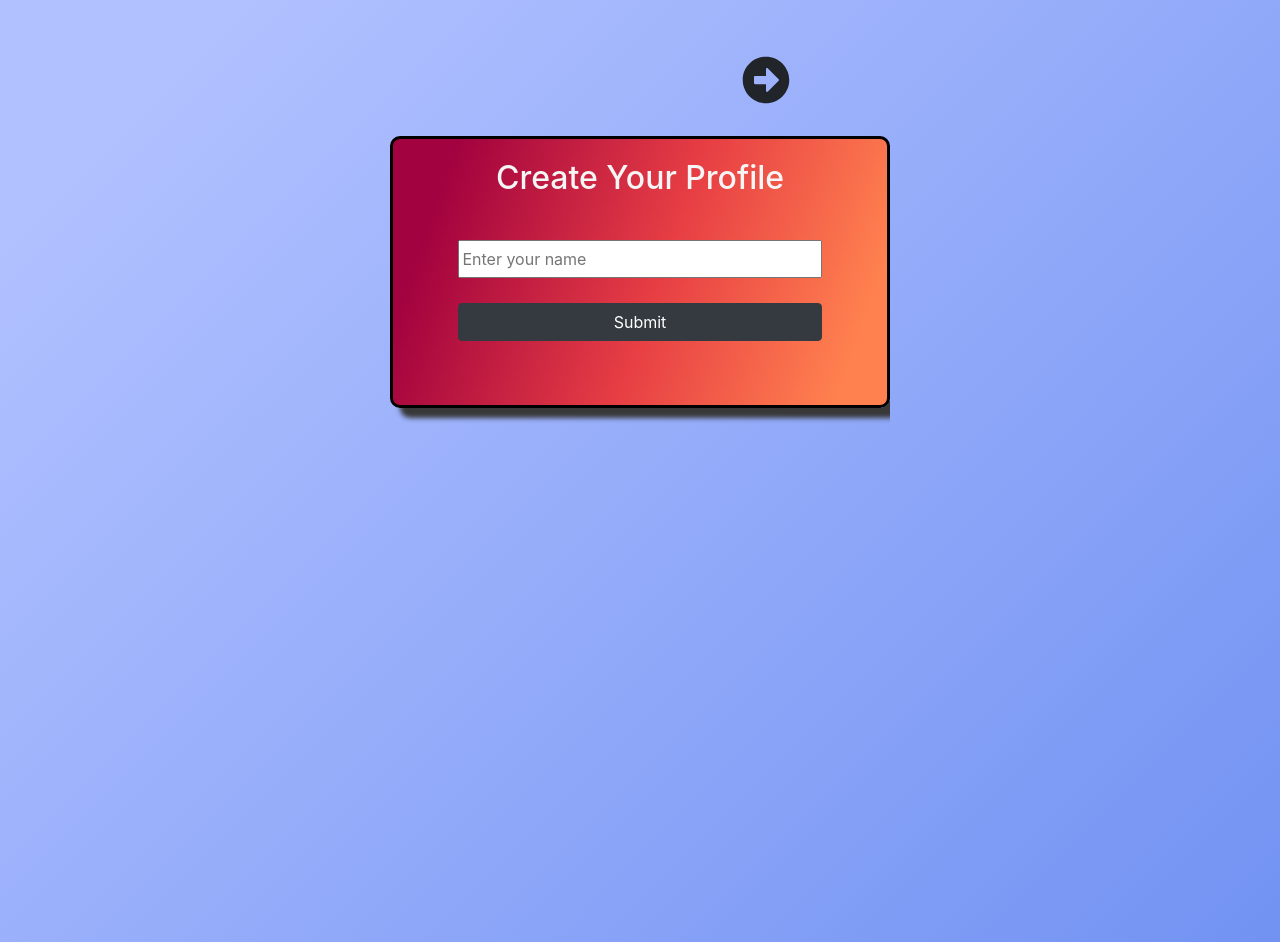
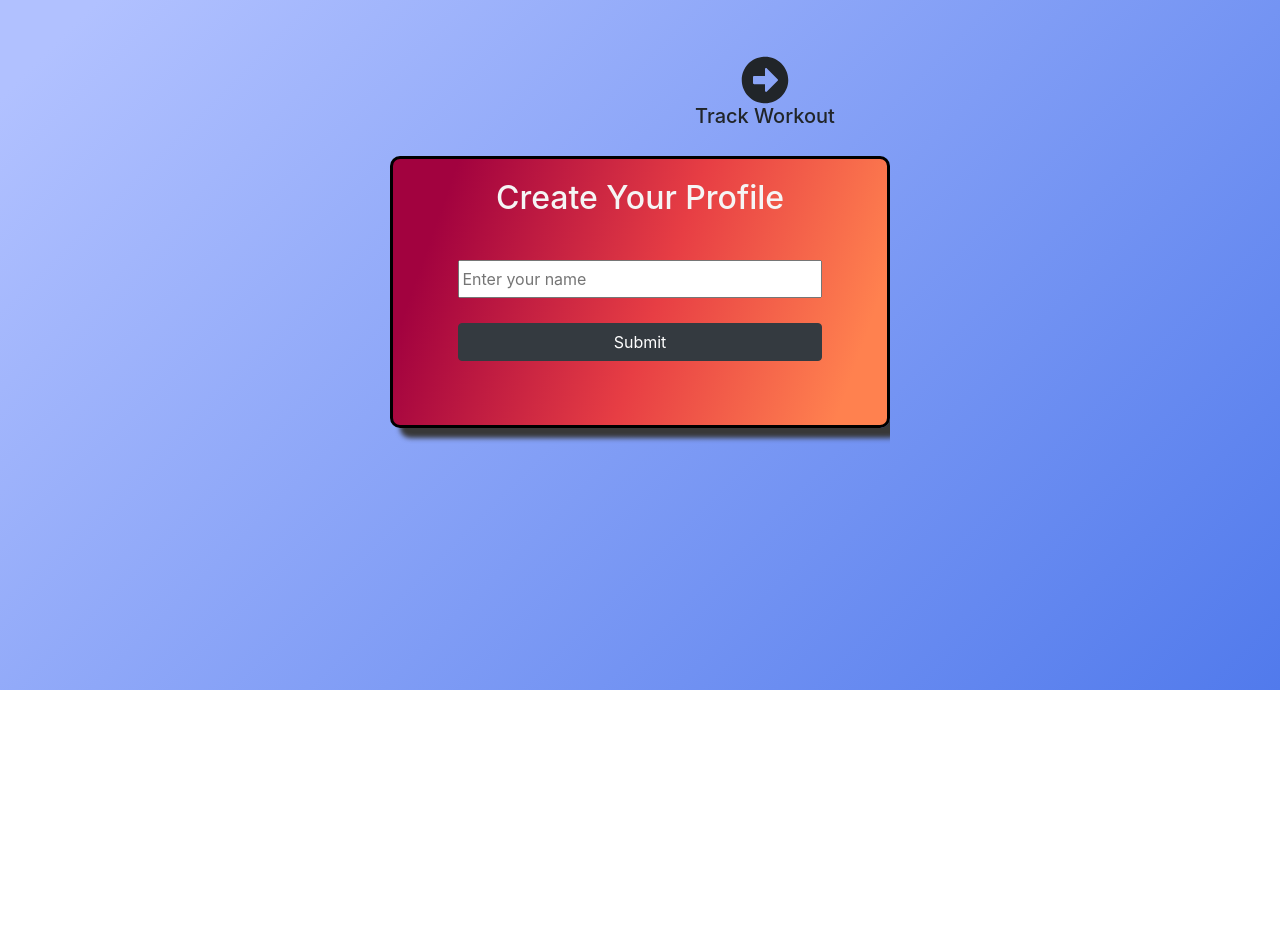
Before and after one commit to cvega21/fitness-tracking, a React (Create React App) app in the folder frontend/: page / in a window 1280 px wide. Shown: the part 110-1052 px from the top of the page. After the commit the page ends 800 px from the top, so only its background shows below. Built offline with nearby package versions, Linux system fonts and the light colour scheme.

Commit message:
fixed CSS - release 1.0

```diff
--- a/frontend/src/App.css
+++ b/frontend/src/App.css
@@ -22,6 +22,8 @@
   justify-content: center; */
   position: relative;
   overflow: hidden;
+  display: flex;
+  justify-content: center;
 }
 
 .componentContainer > div {
@@ -32,24 +34,27 @@
   display: flex;
   justify-content: space-around;
   position: relative;
-  height: 60px;
+  height: 80px;
   margin: 40px 0px 0px 0px;
+  width:
 }
 
 .navigationArrowsContainer > .previousButton {
   position: absolute;
-  left: 100px;
+  width: 200px;
+  left: 25px;
 }
 
 .navigationArrowsContainer > .nextButton {
   position: absolute;
-  right: 100px;
+  width: 200px;
+  right: 25px;
 }
 
 .navigationArrowsContainer > .nextButton:hover, .navigationArrowsContainer > .previousButton:hover {
   cursor: pointer;
   color:white;
-  animation: buttonfade 0.2s;
+  animation: buttonfade 0.25s;
 }
 
 @keyframes buttonfade {
@@ -60,25 +65,27 @@
 .activeWindowFromLeft {
   position: relative;
   left: 0px;
-  animation: slideToCenterFromLeft 0.5s;
+  animation: slideToCenterFromLeft 0.3s;
 }
 
 .activeWindowFromRight {
   position: relative;
   left: 0px;
-  animation: slideToCenterFromRight 0.5s;
+  animation: slideToCenterFromRight 0.3s;
 }
 
 .leftHiddenWindow {
   position: relative;
-  left: -600px;
-  animation: slideToLeft 0.5s;
+  left: -500px;
+  display: none;
+  animation: slideToLeft 0.3s;
 }
 
 .rightHiddenWindow {
   position: relative;
-  right: -600px;
-  animation: slideToRight 0.5s;
+  right: -500px;
+  display: none;
+  animation: slideToRight 0.3s;
 }
 
 @keyframes slideToRight {
--- a/frontend/src/App.js
+++ b/frontend/src/App.js
@@ -11,6 +11,7 @@ function App() {
   const windowArray = [<CreateUser/>, <CreateExercise/>, <GetExerciseLog/>];
   const [activeWindowCounter, setActiveWindowCounter] = useState(0);
   const [prevActiveWindowCounter, setPrevActiveWindowCounter] = useState(0);
+  const [textUnderNavigationArrows, setTextUnderNavigationArrows] = useState(['','']);
 
   const handleNavigation = e => {
     let navigateAction;
@@ -33,6 +34,14 @@ function App() {
     }
   }
 
+  useEffect(() => {
+    activeWindowCounter === 0
+    ? setTextUnderNavigationArrows(['','Track Workout'])
+    : activeWindowCounter === 1
+    ? setTextUnderNavigationArrows(['Create User','Workout History'])
+    : setTextUnderNavigationArrows(['Track Workout',''])
+  }, [activeWindowCounter])
+
   return (
     <div className="AppContainer">
       <div className="App">
@@ -47,6 +56,7 @@ function App() {
               icon={faArrowAltCircleLeft}
               size="3x"
               />
+              <h5>{textUnderNavigationArrows[0].length ? textUnderNavigationArrows[0] : ''}</h5>
           </div>
           }
           {activeWindowCounter < 2 &&
@@ -54,13 +64,11 @@ function App() {
             <FontAwesomeIcon
               icon={faArrowAltCircleRight}
               size="3x"
-            />
+              />
+              <h5>{textUnderNavigationArrows[1].length ? textUnderNavigationArrows[1] : ''}</h5>
           </div>
           }
         </div>
-        {/* <div className="componentContainer">
-          {windowArray[activeWindowCounter]}
-        </div> */}
         <div className="componentContainer">
           <CreateUser className={activeWindowCounter === 0 ? 'activeWindowFromLeft' : 'leftHiddenWindow'}/>
           <CreateExercise className={(activeWindowCounter === 1 && prevActiveWindowCounter === 0) ? 'activeWindowFromRight' : (activeWindowCounter === 1 && prevActiveWindowCounter === 2) ? 'activeWindowFromLeft' : activeWindowCounter === 2 ? 'leftHiddenWindow' : 'rightHiddenWindow'}/>
```
